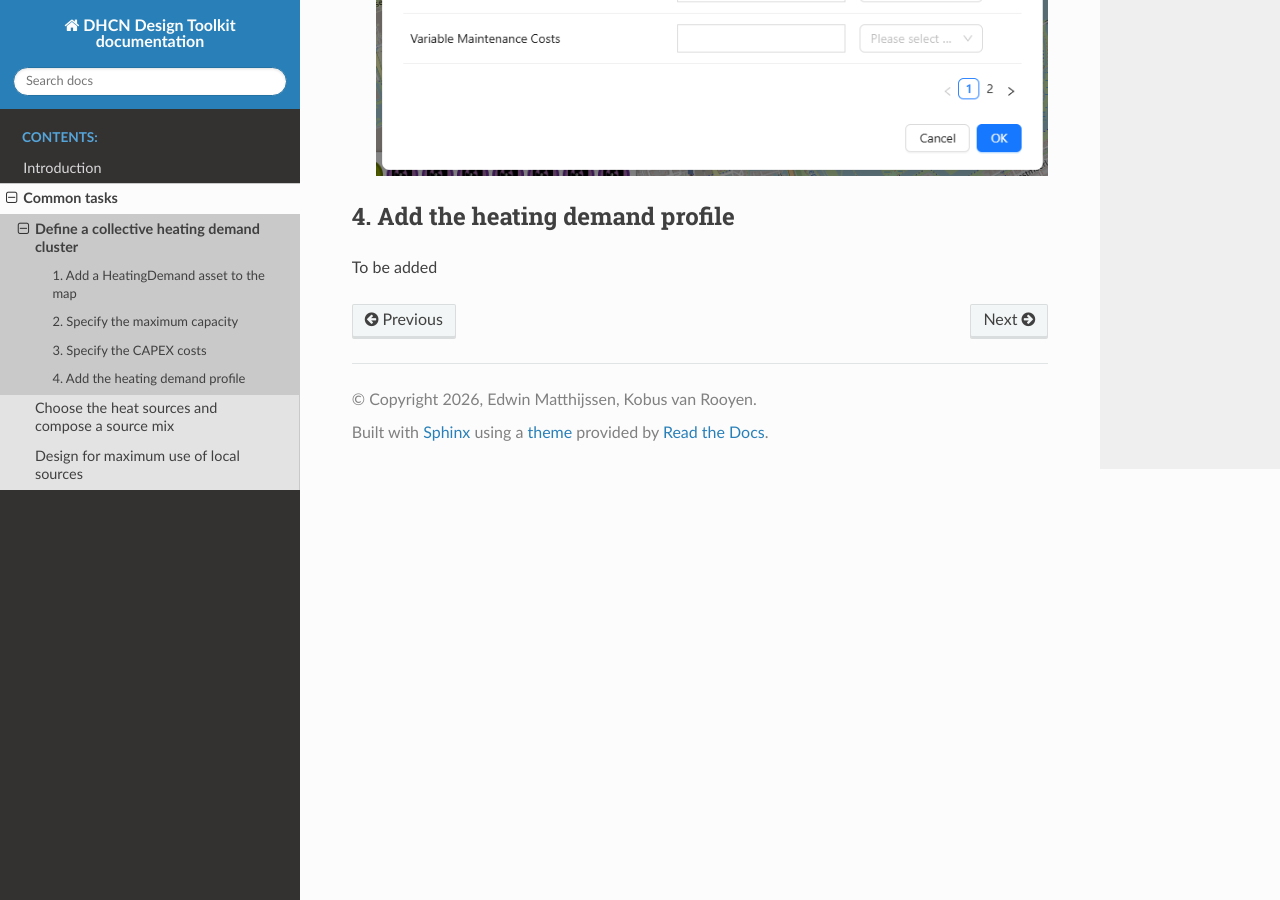
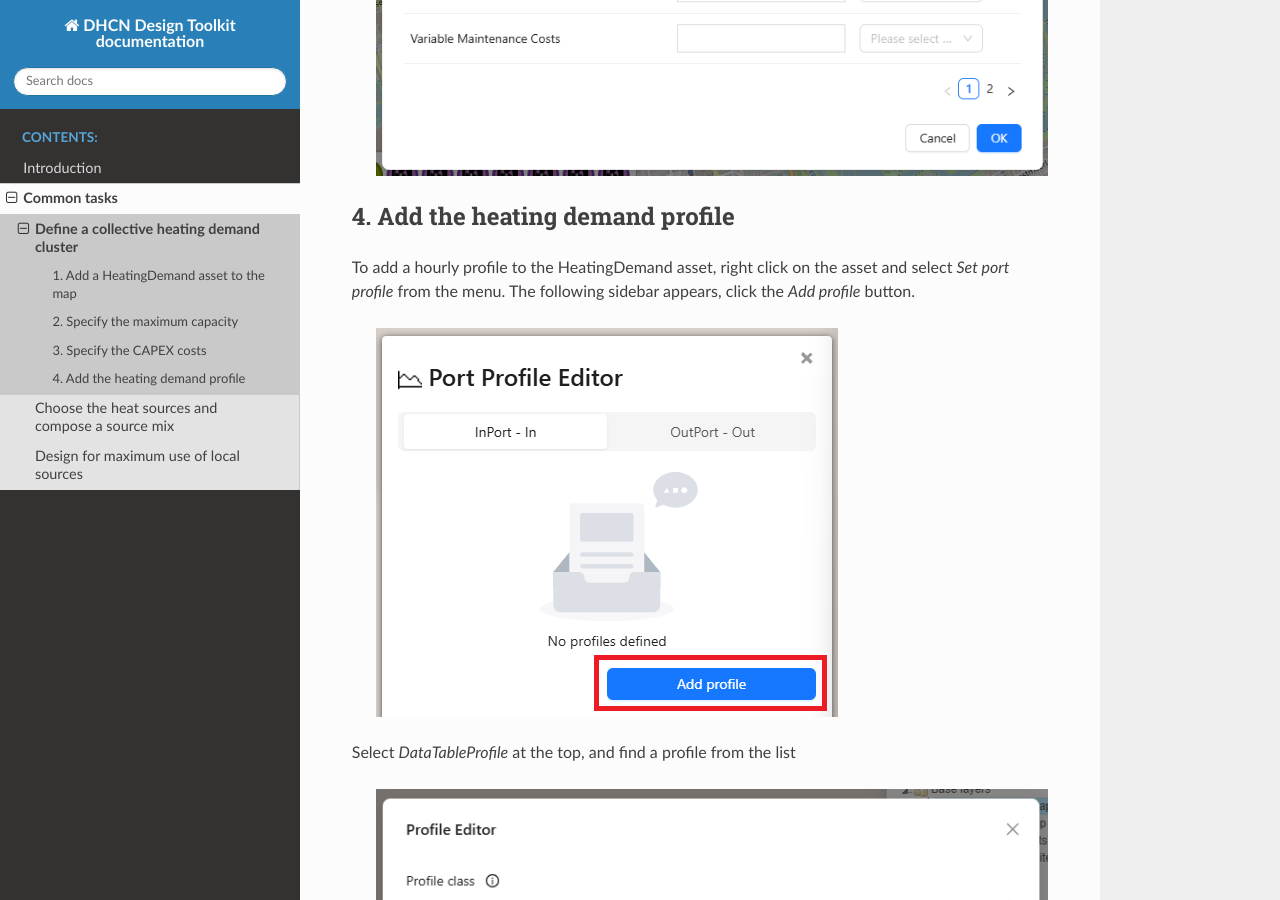
Before and after one commit to DHCN-Design-Toolkit/DHCN-DTK-documentation, a Sphinx documentation site: the page built from docs/source/2_common_tasks/define_collective_heating_demand_cluster.rst, in a window 1280 px wide and 900 px high, scrolled down 3696 px. Built offline with Sphinx 7.4.7 and the Read the Docs theme 3.1.0, drawn with Linux system fonts in a browser that asks for light colours; pages that are not in the unit, such as notebooks, are missing from menus; some of the changed text lies outside the part shown.

Commit message:
Add section on adding profiles

```diff
--- a/docs/source/2_common_tasks/define_collective_heating_demand_cluster.rst
+++ b/docs/source/2_common_tasks/define_collective_heating_demand_cluster.rst
@@ -53,5 +53,16 @@ Change the value of the investment costs or any other costs according to your ne
 
 4. Add the heating demand profile
 ---------------------------------
+To add a hourly profile to the HeatingDemand asset, right click on the asset and select `Set port profile` from the menu. The following sidebar appears, click the `Add profile` button.
 
-To be added
+  .. image:: images/add_profile_button.png
+    :alt: Add profile button
+
+Select `DataTableProfile` at the top, and find a profile from the list
+
+  .. image:: images/select_profile.png
+    :alt: Select a profile from the list
+
+User defined profiles can be uploaded, see https://esdl-mapeditor-documentation.readthedocs.io/en/latest/features/profile_manager.html
+
+Profiles can for example be generated using the Heating Profile Generator, see: https://www.warmteprofielengenerator.nl/
```
Also changed, not shown: docs/source/2_common_tasks/images/add_profile_button.png (added), docs/source/2_common_tasks/images/select_profile.png (added).
